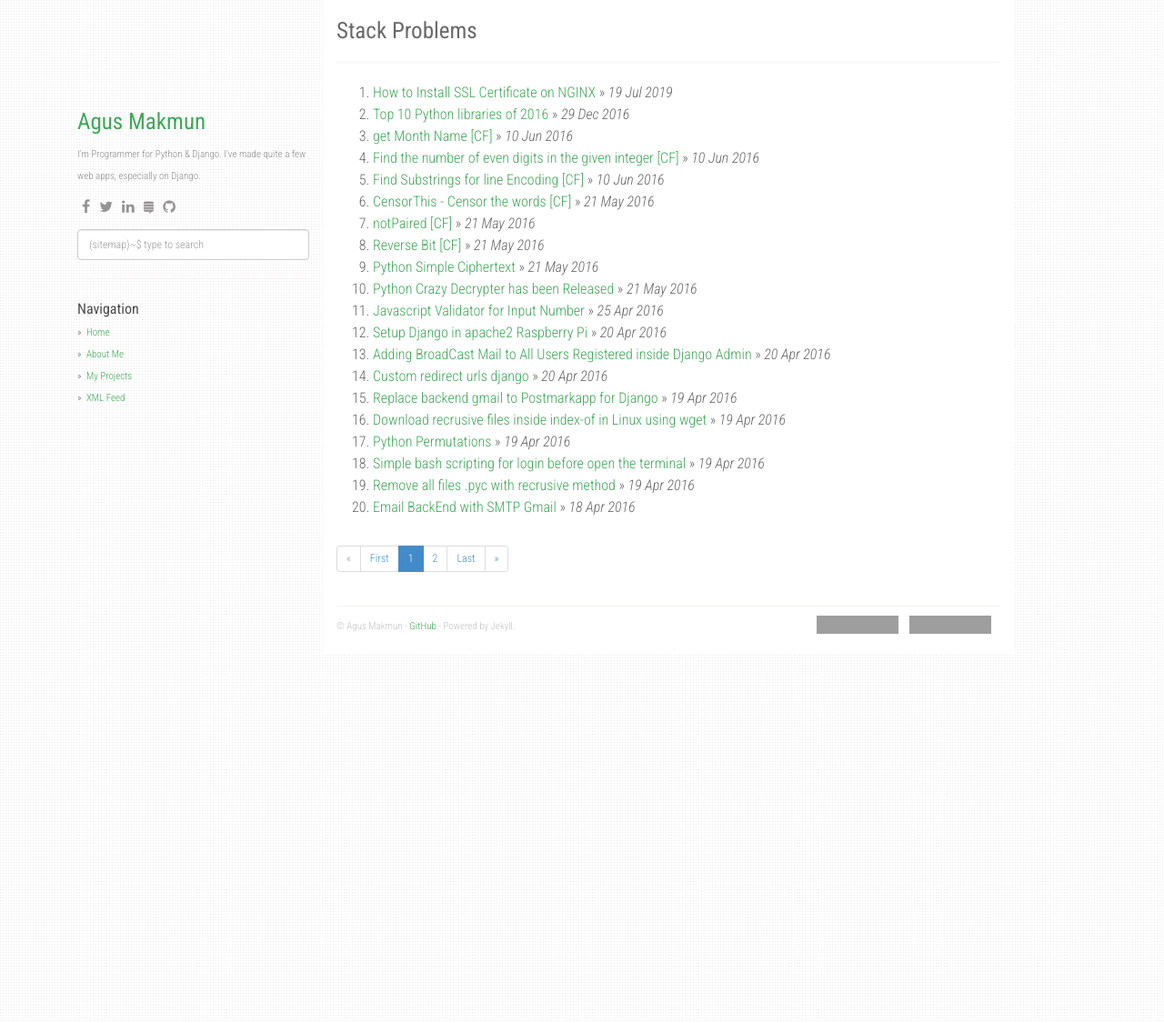
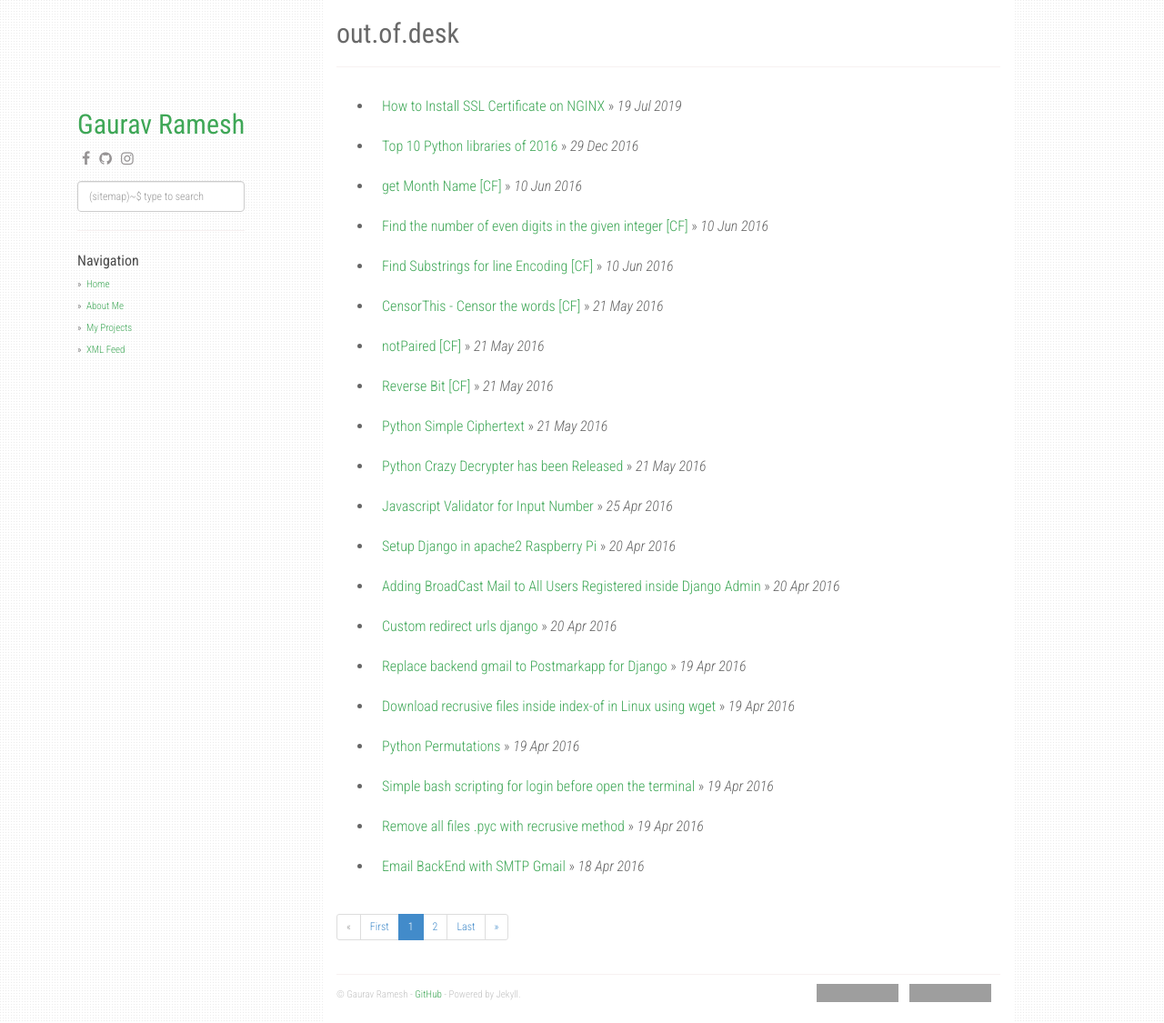
Before and after one commit to outofdesk/outofdesk.github.io, a Jekyll site: the page built from index.html, in a window 1280 px wide and 1125 px high. Shown: the whole window at 91% size. Built offline with Jekyll 4.4.1, drawn with Linux system fonts in a browser that asks for light colours; nearby versions of some CDN libraries; the list of posts is cut into pages by our own code; grey boxes are pictures that could not be loaded.

Commit message:
edit layout and styling and config

```diff
--- a/_config.yml
+++ b/_config.yml
@@ -1,34 +1,36 @@
-title: Stack Problems
-description: My Personal Stack Problems
-author: Agus Makmun
-github: https://github.com/agusmakmun
-about: I'm Programmer for Python & Django. I've made quite a few web apps, especially on Django.
-disqus_shortname: stackproblems
+title: out.of.desk
+description: My Filtered Online Notepad
+author: Gaurav Ramesh
+github: https://github.com/ggauravr
+about:
+disqus_shortname: outofdesk
 google_analytics: UA-XXXXXXXX-Y
 
 enableTags: true
 tagarray: []
 
-collections:
-  project:
-    output: true
-    permalink: /project/:path/
+# collections:
+#   project:
+#     output: true
+#     permalink: /project/:path/
 
 social:
     - icon: fa-facebook
-      link: "#"
-    - icon: fa-twitter
-      link: "#"
-    - icon: fa-linkedin
-      link: "#"
-    - icon: fa-stack-exchange
-      link: "#"
+      link: "https://www.facebook.com/out.of.desk/"
+    # - icon: fa-twitter
+    #   link: "#"
+    # - icon: fa-linkedin
+    #   link: "#"
+    # - icon: fa-stack-exchange
+    #   link: "#"
     - icon: fa-github
-      link: "https://github.com/agusmakmun"
+      link: "https://github.com/ggauravr"
+    - icon: fa-instagram
+      link: "https://instagram.com/out.of.desk/"
 
-share:
-  twitter_username: github.io
-  fb_appid: 1749788565247320
+# share:
+#   twitter_username: github.io
+#   fb_appid: 1749788565247320
 
 urls:
     - text: About Me
@@ -38,7 +40,7 @@
     - text: XML Feed
       url: /feed.xml
 
-url: "https://agusmakmun.github.io"
+url: "https://ggauravr.github.io"
 baseurl: ""
 paginate: 20
 per_page: 20
--- a/index.html
+++ b/index.html
@@ -6,11 +6,11 @@
   <h1>{{ site.title }}</h1>
   <hr />
 
-  <ol class="posts">
+  <ul class="posts">
     {% for post in paginator.posts %}
       <li><a href="{{ post.url }}">{{ post.title }}</a> &raquo; <i><span>{{ post.date | date_to_string }}</span></i></li>
     {% endfor %}
-  </ol>
+  </ul>
 
   <!-- Pagination links -->
   {% if paginator.total_pages > 1 %}
--- a/static/css/main.css
+++ b/static/css/main.css
@@ -24,7 +24,7 @@
 }
 h1 {
   margin-bottom: 10px;
-  font-size: 25px;
+  font-size: 3rem;
 }
 h2, h3 {
   margin-bottom: 5px;
@@ -79,6 +79,10 @@
   font-size: 11px;
   bottom: 0;
   padding-bottom: 10px;
+}
+
+ul.posts li {
+  padding: 1rem;
 }
 
 /* Left column */
```
Also changed, not shown: about.md (+5 -2 lines), Gemfile.lock.
